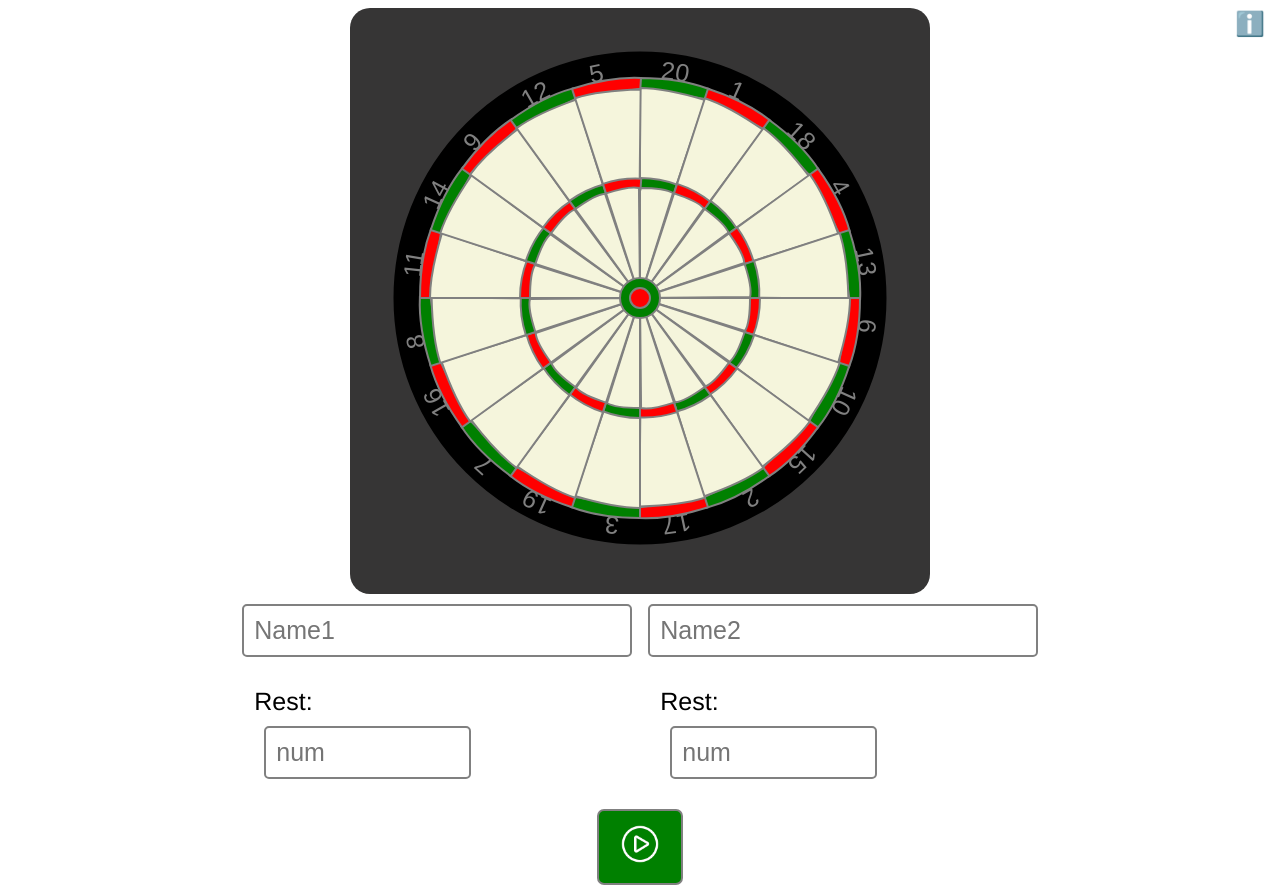
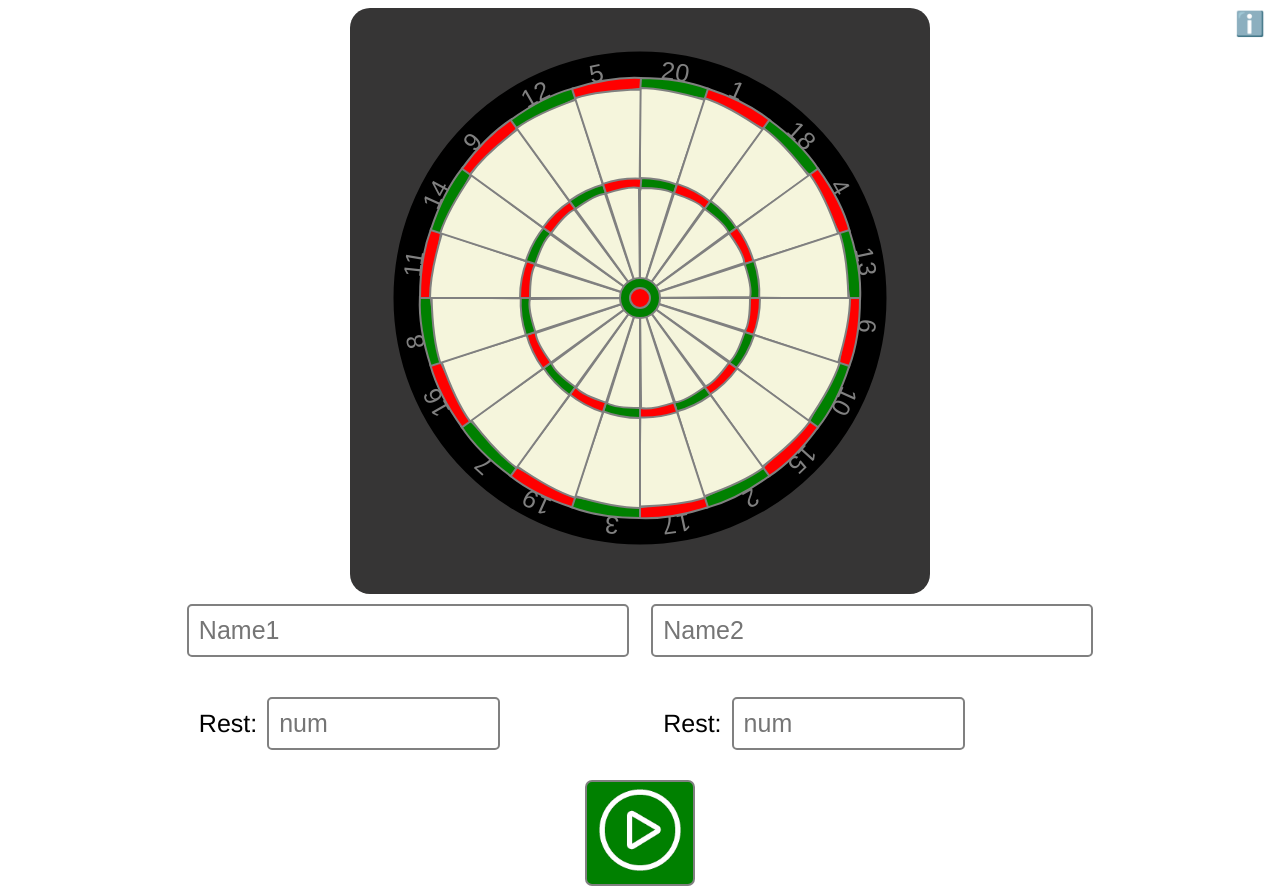
Before and after one commit to hlebbuschek/dart-calc, a plain HTML site: page index.html in a window 1280 px wide. Drawn offline with Linux system fonts and the light colour scheme.

Commit message:
Update style.css

```diff
--- a/style.css
+++ b/style.css
@@ -39,6 +39,9 @@ input:read-only {
   border-radius: 20px;
 }
 .points-table {
+  display: flex;
+  justify-content: start;
+  align-items: center;
   width: 90%;
   margin: 10px;
   padding: 10px;
@@ -46,9 +49,9 @@ input:read-only {
 button {
   background-color: green;
   font-size: 25px;
-  padding: 12px 20px;
-  min-width: 10%;
-  max-width: 15%;
+  /* padding: 12px 20px; */
+  min-width: 15%;
+  max-width: 20%;
   border-radius: 7px;
   border: 2px solid gray;
   margin: 0 10px;
```
